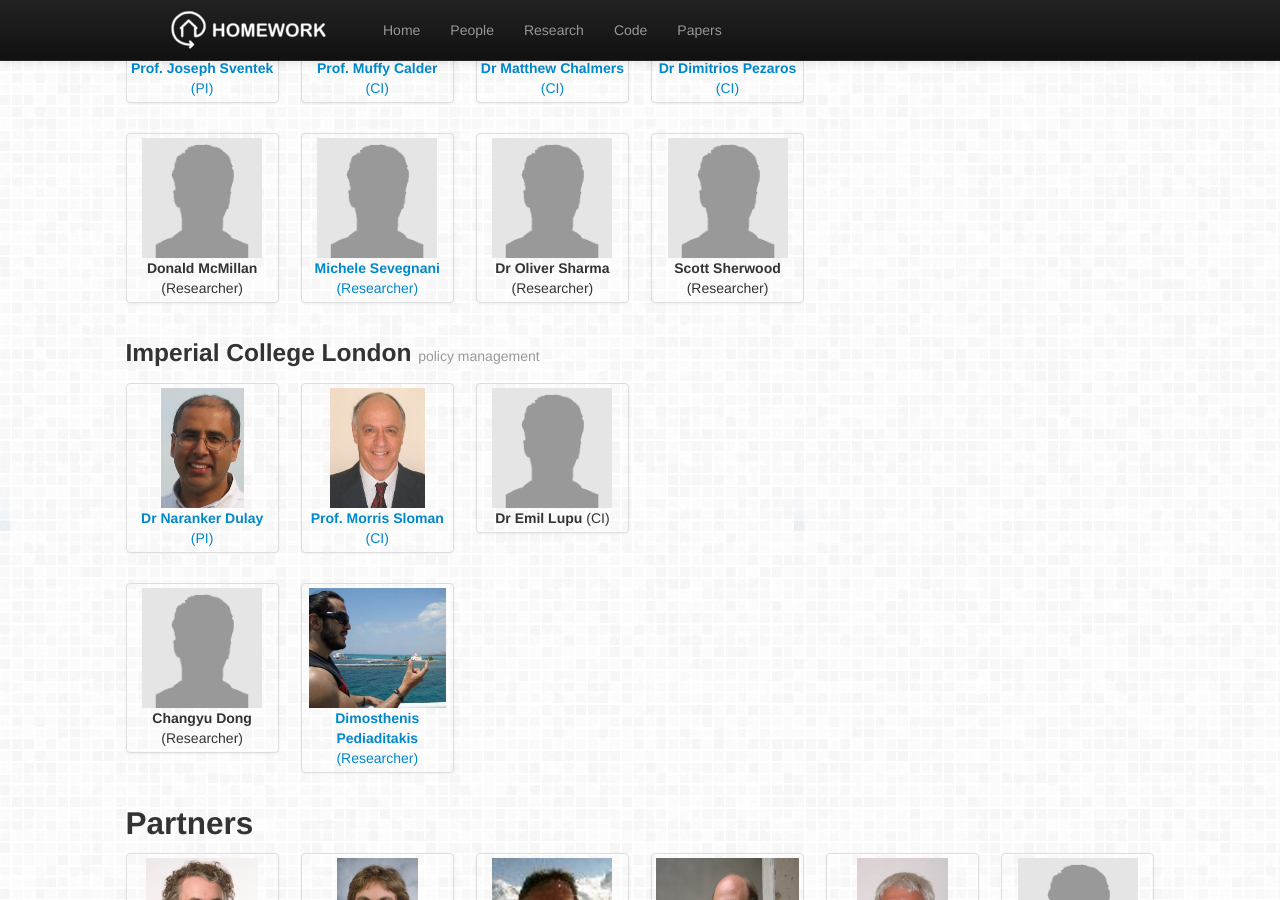
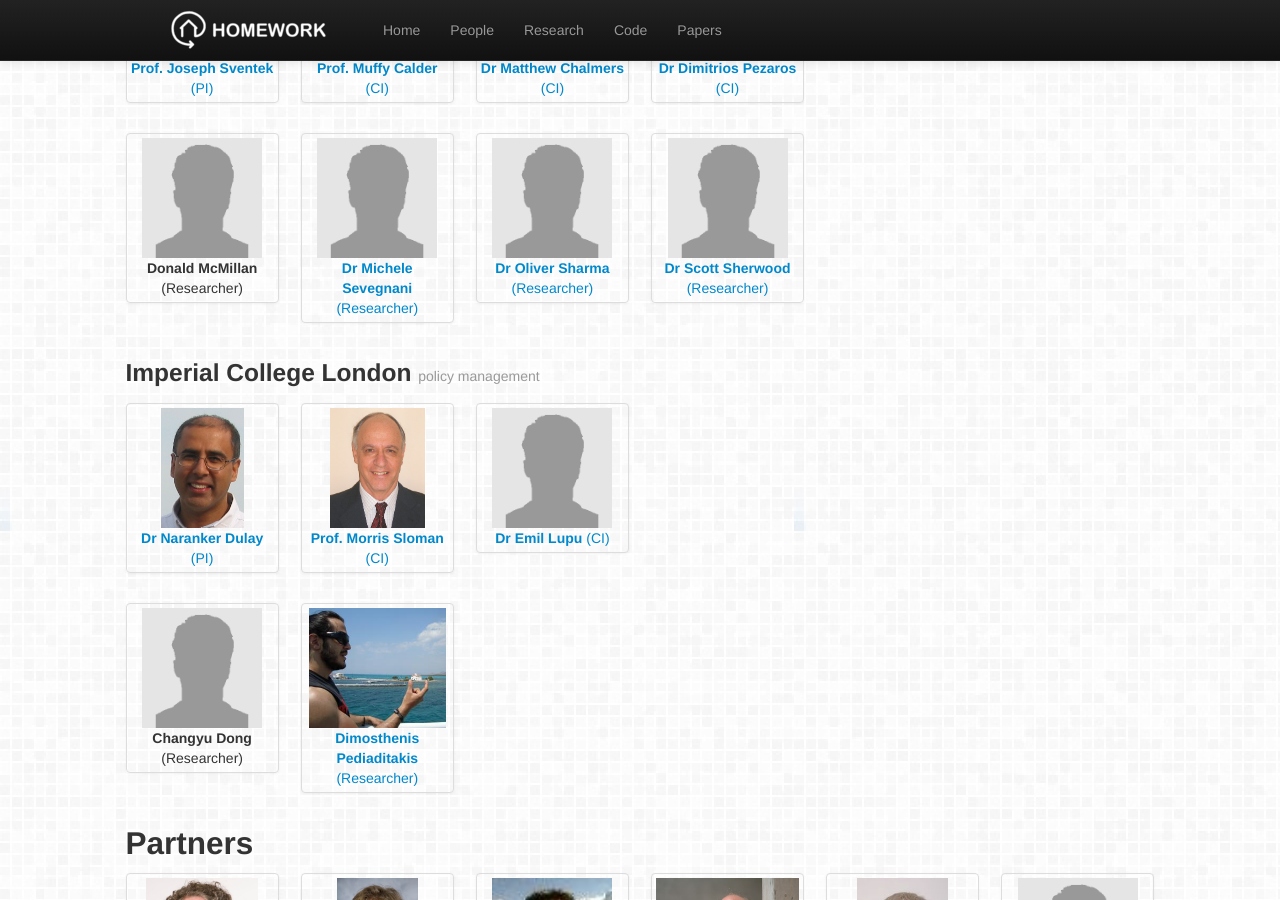
Before and after one commit to homework/homework.github.com, a Jekyll site: the page built from people.md, in a window 1280 px wide and 900 px high, scrolled down 757 px. Built offline with Jekyll 4.4.1, drawn with Linux system fonts in a browser that asks for light colours; nearby versions of some CDN libraries; library files that are not in the unit come from our copies; Markdown is read by kramdown in place of the engine named in the settings.

Commit message:
[people] more links

```diff
--- a/people.md
+++ b/people.md
@@ -64,22 +64,28 @@ Such a fundamental re-examination of infrastructure required drawing on a broad
 
 <ul class="thumbnails">
   <li class="span2">
-    <div class="thumbnail">
-      <img src="/img/hazel.jpg" alt="">
-      <strong>Dr Hazel Glover</strong> (Project Manager)
-    </div>
+    <a href="http://www.mrl.nott.ac.uk/~hazel/">
+      <div class="thumbnail">
+        <img src="/img/hazel.jpg" alt="">
+        <strong>Dr Hazel Glover</strong> (Project Manager)
+      </div>
+    </a>
   </li>
   <li class="span2">
-    <div class="thumbnail">
-      <img src="/img/unknown.png" alt="">
-      <strong>Dr Peter Tolmie</strong> (Researcher)
-    </div>
+    <a href="http://www.mrl.nott.ac.uk/people/151-dr-peter-tolmie.html">
+      <div class="thumbnail">
+        <img src="/img/unknown.png" alt="">
+        <strong>Dr Peter Tolmie</strong> (Researcher)
+      </div>
+    </a>
   </li>
   <li class="span2">
-    <div class="thumbnail">
-      <img src="/img/txl.jpg" alt="">
-      <strong>Dr Tom Lodge</strong> (Researcher)
-    </div>
+    <a href="http://www.cs.nott.ac.uk/~txl/">
+      <div class="thumbnail">
+        <img src="/img/txl.jpg" alt="">
+        <strong>Dr Tom Lodge</strong> (Researcher)
+      </div>
+    </a>
   </li>
   <li class="span2">
     <div class="thumbnail">
@@ -147,22 +153,26 @@ Such a fundamental re-examination of infrastructure required drawing on a broad
       <div class="thumbnail">
         <img src="/img/unknown.png" alt="">
         <strong>
-          Michele Sevegnani
+          Dr Michele Sevegnani
         </strong> (Researcher)
       </div>
     </a>
   </li>
   <li class="span2">
-    <div class="thumbnail">
-      <img src="/img/unknown.png" alt="">
-      <strong>Dr Oliver Sharma</strong> (Researcher)
-    </div>
+    <a href="http://www.dcs.gla.ac.uk/~oliver/">
+      <div class="thumbnail">
+        <img src="/img/unknown.png" alt="">
+        <strong>Dr Oliver Sharma</strong> (Researcher)
+      </div>
+    </a>
   </li>
   <li class="span2">
-    <div class="thumbnail">
-      <img src="/img/unknown.png" alt="">
-      <strong>Scott Sherwood</strong> (Researcher)
-    </div>
+    <a href="http://www.dcs.gla.ac.uk/~sherwood/">
+      <div class="thumbnail">
+        <img src="/img/unknown.png" alt="">
+        <strong>Dr Scott Sherwood</strong> (Researcher)
+      </div>
+    </a>
   </li>
 </ul>
 
@@ -190,10 +200,12 @@ Such a fundamental re-examination of infrastructure required drawing on a broad
     </a>
   </li>
   <li class="span2">
-    <div class="thumbnail">
-      <img src="/img/unknown.png" alt="">
-      <strong>Dr Emil Lupu</strong> (CI)
-    </div>
+    <a href="http://www3.imperial.ac.uk/people/e.c.lupu">
+      <div class="thumbnail">
+        <img src="/img/unknown.png" alt="">
+        <strong>Dr Emil Lupu</strong> (CI)
+      </div>
+    </a>
   </li>
 </ul>
 
```
